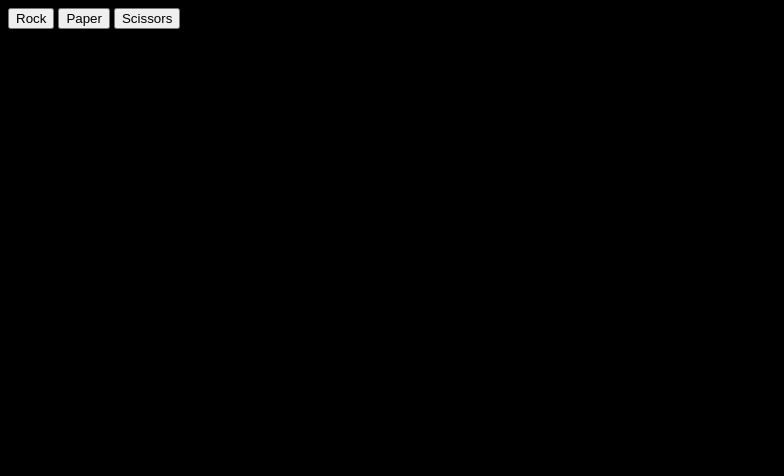
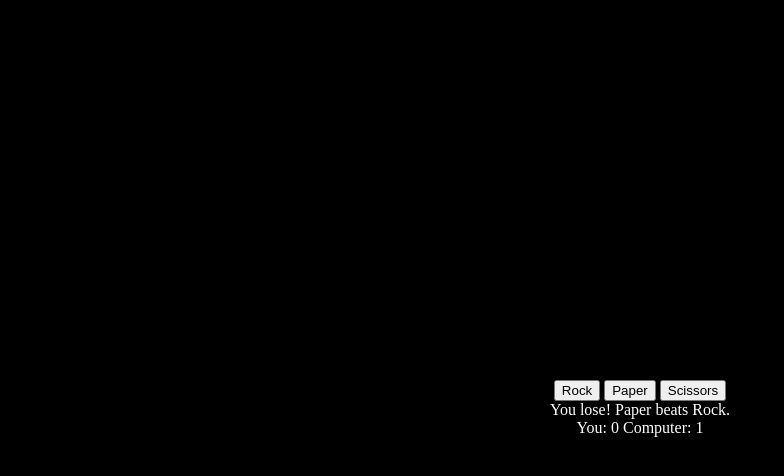
Before and after one commit to jisu-usij/odin-rock-paper-scissors, a plain HTML site: page index.html in a window 1280 px wide. Both pictures are taken after a click on the button "Rock". Shown: the whole page, without its empty margins (0-784 px from the left). Drawn offline with Linux system fonts and the light colour scheme.

Commit message:
Finish UI
UI displays result of each round, score, and
the winner of the game (whoever wins 5 rounds first).

The buttons also are disabled after a party wins the game.

```diff
--- a/index.html
+++ b/index.html
@@ -1,15 +1,19 @@
 <!DOCTYPE html>
-<html lang="en" style="background-color: black;">
+<html lang="en">
   <head>
     <meta charset="UTF-8">
     <meta name="viewport" content="width=device-width, initial-scale=1.0">
     <title>Rock, Paper, Scissors</title>
     <script src="javascript.js" defer></script>
+    <link rel="stylesheet" href="./styles.css">
   </head>
   <body>
-    <button>Rock</button>
-    <button>Paper</button>
-    <button>Scissors</button>
+    <div class="button-container">
+      <button>Rock</button>
+      <button>Paper</button>
+      <button>Scissors</button>
+    </div>
+    <div class="result"></div>
     <div class="score"></div>
   </body>
 </html>
--- a/javascript.js
+++ b/javascript.js
@@ -12,6 +12,7 @@ function getComputerChoice() {
   }
 }
 
+/* this function is no longer needed with the UI in place
 function game() {
   let playerScore = 0;
   let computerScore = 0;
@@ -45,10 +46,12 @@ function game() {
   else if (playerScore < computerScore) {
     console.log("Oh no, you lost! Better luck next time.");
   }
-  else /* (playerScore === computerScore) */ {
+  // (playerScore === computerScore)
+  else {
     console.log("It's a tie.");
   }
 }
+*/
 
 function playRound(playerSelection, computerSelection) {
   const playerInput = playerSelection.trim().toLowerCase();
@@ -105,9 +108,34 @@ function scissorsVersus(computerInput) {
   }
 }
 
+let playerScore = 0;
+let computerScore = 0;
+
 function playRoundEventHandler () {
-  console.log(playRound(this.textContent, getComputerChoice()));
+  const result = playRound(this.textContent, getComputerChoice());
+  resultDiv.textContent = result;
+
+  if (result.startsWith("You win")) {
+    scoreDiv.textContent = `You: ${++playerScore} Computer: ${computerScore}`;
+  }
+  else if (result.startsWith("You lose")) {
+    scoreDiv.textContent = `You: ${playerScore} Computer: ${++computerScore}`;
+  }
+
+  if (playerScore === 5 || computerScore === 5) {
+    buttons.forEach(button => button.removeEventListener('click', playRoundEventHandler));
+
+    const body = document.querySelector('body');
+    const winnerDiv = document.createElement('div');
+    winnerDiv.classList.add('winner');
+    winnerDiv.textContent = (playerScore === 5) ? `The player wins!` : `The computer wins!`;
+    body.appendChild(winnerDiv);
+  }
 }
 
 const buttons = document.querySelectorAll('button');
 buttons.forEach(button => button.addEventListener('click', playRoundEventHandler));
+
+const resultDiv = document.querySelector('div.result');
+
+const scoreDiv = document.querySelector('div.score');
--- /dev/null
+++ b/styles.css
@@ -0,0 +1,12 @@
+html {
+  background-color: black;
+  color: white;
+}
+
+body {
+  min-height: 100vh;
+  display: flex;
+  flex-direction: column;
+  align-items:center;
+  justify-content: center;
+}
```
